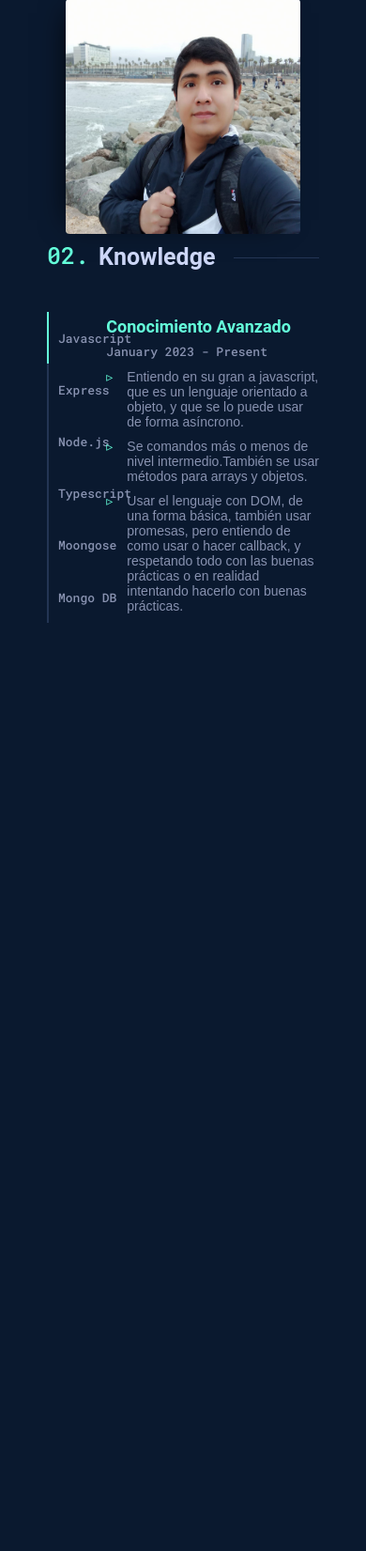
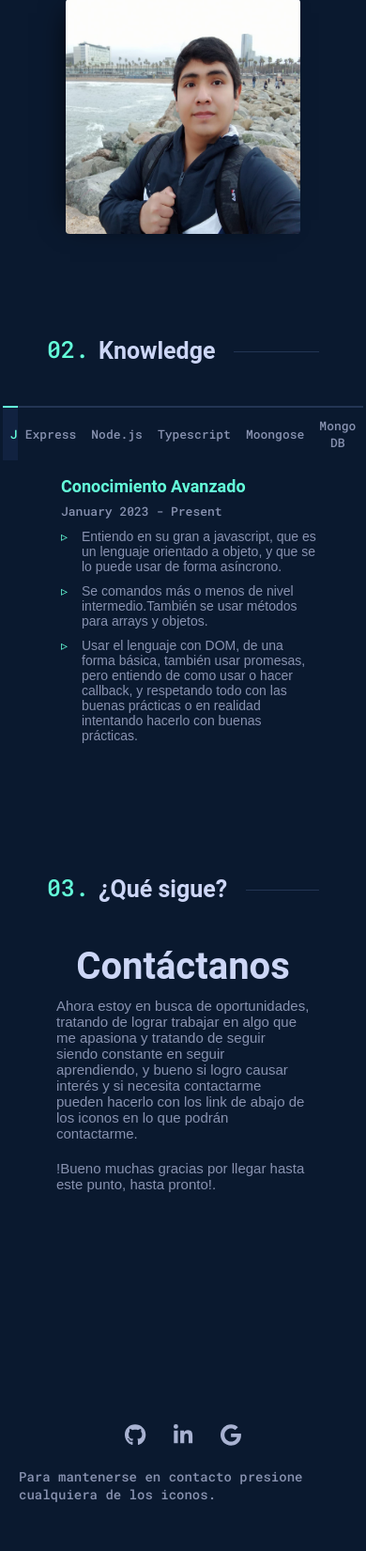
Before and after one commit to sear-code451/Portafolio, a web app: file public/index.html in a window 390 px wide. Shown: the part 1550-3201 px from the top of the page at 94% size. Before the commit the page ends 2213 px from the top, so only its background shows below. Run offline with its HTML, style and script files only (its server is not run), Linux system fonts and the light colour scheme; some libraries are stand-ins or nearby versions; some web fonts are replaced.

Commit message:
Complete: section 3, section 4 and footer

```diff
--- a/public/index.html
+++ b/public/index.html
@@ -10,9 +10,13 @@
     <link rel="stylesheet" href="./style/body.css">
     <link rel="stylesheet" href="./style/media-query-780px/body-media.css">
     <link rel="stylesheet" href="./style/media-query-490px/media-query-490.css">
+    <link rel="stylesheet" href="./style/footer.css">
     <script defer src="./js/script.js"></script>
     <script defer src="./js/example.js"></script>
     <title>Portafolio Pablo Rueda</title>
+    <script src="https://kit.fontawesome.com/9674d29b4d.js" crossorigin="anonymous"></script>
+    <script src="https://cdnjs.cloudflare.com/ajax/libs/font-awesome/6.3.0/css/all.min.css"></script>
+    <script src="https://cdnjs.cloudflare.com/ajax/libs/font-awesome/6.3.0/js/all.min.js" integrity="sha512-2bMhOkE/ACz21dJT8zBOMgMecNxx0d37NND803ExktKiKdSzdwn+L7i9fdccw/3V06gM/DBWKbYmQvKMdAA9Nw==" crossorigin="anonymous" referrerpolicy="no-referrer"></script>
 
 </head>
 <body id="body" class="">
@@ -135,7 +139,7 @@
 
             <div class="container-knowledge">
                 <div class="menu-knowledge">
-                    <button id="javascript-content" tabindex="1" onclick="toggleButtonJs()">
+                    <button id="javascript-content" class="activar" tabindex="1" onclick="toggleButtonJs()">
                         Javascript
                     </button>
 
@@ -161,7 +165,8 @@
                 </div>
 
                 <div class="content-knowledge">
-                    <div class="knowledge-javascript">
+
+                    <div class="item-knowledge" tabindex="1">
                         <h3 class="btn-title-knowledge">
                             Conocimiento Avanzado
                         </h3>
@@ -185,12 +190,187 @@
                             </ul>
                         </div>
                     </div>
+
+                    <div class="item-knowledge not-visible" tabindex="0">
+                        <h3 class="btn-title-knowledge">
+                            Conocimiento Intermedio y Avanzado express
+                        </h3>
+
+                        <p class="btn-data-knowledge">March 2023 - Present</p>
+
+                        <div class="content-paragraph-knowledge">
+                            <ul>
+
+                                <li>
+                                    Entiendo en como usar Express calculo yo que de una forma basica a intermedio, entiendo que con express se crea el servidor y podemos hacer manipulación con el servidor, y bueno se usarlo con otros paquetes de tercero como:
+                                    <span class="underline-color">express-validator   Moongose    Mongo DB.</span>
+                                </li>
+
+                                <li>
+                                    También se usarlo con API, se como usar los protolos de Rest Server. entiendo que esto se lo usa más por buenas prácticas por que no es obligatorio que se haga Rest Server con los servidores... Pero esto se hace más que todo para que el equipo u otras personas entienda a como se están usando los datos.
+                                </li>
+
+                                <li>
+                                    Otra parte sería que entiendo de como usa o se debe de usar los estados de código (Status Code), entiendo que hay una variedad para todo tipo de respuesta (Status Code) y que debemos de saber cual respuesta es la adecuada para dicha situación.
+                                </li>
+                            </ul>
+                        </div>
+                    </div>
+
+                    <div class="item-knowledge not-visible" tabindex="0">
+                        <h3 class="btn-title-knowledge">
+                            Conocimiento Avanzado Node
+                        </h3>
+
+                        <p class="btn-data-knowledge">March 2023 - Present</p>
+
+                        <div class="content-paragraph-knowledge">
+                            <ul>
+
+                                <li>
+                                    Se usar Node con javascript, y bueno todo lo mencionado con la lista, se podría decir que entiendo de una forma intermedia, se que es un tipo de entorno de trabajo de conectar javascript con el back y hacer uso con <span class="underline-color">Npm o yargs</span>.
+                                </li>
+
+                                <li>
+                                    He podido crear proyectos como mi portafolio y otro de no forma visual pero lo tengo en archivos de como he usado y vinculado de usar Node.js con Mongo DB, NPM o yargs, un ejemplo de un npm que me pareció interesante de como usar handlebars, que se lo usa para servidores se podría decir sencillos o pequeños, en otras palabras Node.js es un entorno de trabajo o que nos da una serie de biblioteca de terceros, de aprovechar esas cosas y saber usar e implementarlos en nuestros proyectos.
+                                </li>
+
+                                <li>
+                                    Como tiene una gran variedad de paquete Node.js de npm y otras cosas es sólo buscar lo que se necesita e implementarlo en nuestro proyecto con la herramienta adecuada que nos da o podamos encontrar con "Node.js".
+                                </li>
+                            </ul>
+                        </div>
+                    </div>
+
+                    <div class="item-knowledge not-visible" tabindex="0">
+                        <h3 class="btn-title-knowledge">
+                            Conocimiento Intermedio Ts
+                        </h3>
+
+                        <p class="btn-data-knowledge">February 2023 - Present</p>
+
+                        <div class="content-paragraph-knowledge">
+                            <ul>
+
+                                <li>
+                                    Logro entender como se puede transpilar datos de Typescript a javascript, también noción de como usarlo con Test de pruebas como Cypress, Jest.
+                                </li>
+
+                                <li>
+                                    Quiero comentar que también entiendo aunque sea lo básico de los Test Unitarios, Integración y End to End.
+                                    Tengo algunos proyectos en mi cuenta de gitHub sobre Test Unitarios y End to End.
+                                </li>
+
+                                <li>
+                                    Entendimiento de como usar Implements, abstract, class, e interfaces, todo eso claramente con la fuerte tipado (Tipo de datos) que debe tener tales cosas para así evitar errores más adelante.
+                                </li>
+                            </ul>
+                        </div>
+                    </div>
+
+                    <div class="item-knowledge not-visible" tabindex="0">
+                        <h3 class="btn-title-knowledge">
+                            Conocimiento Intermedio Mongoose
+                        </h3>
+
+                        <p class="btn-data-knowledge">March 2023 - Present</p>
+
+                        <div class="content-paragraph-knowledge">
+                            <ul>
+
+                                <li>
+                                    Puedo combinar Mongoose con Mongo DB y express. Bueno también todo eso con express-validator, lograr entender como funciona y mezclarlos todo esto para que funcione correctamente.
+                                </li>
+
+                                <li>
+                                    Otro dato sería tambien la combinación aparte de usar lo anterior, también puedo usarlo con apis Rest, e imaginarme como usar también los estados de código (Status Code), que tipo de respuesta (response) enviar.
+                                </li>
+
+                                <li>
+                                    Quiero dar a entender que a la hora de usar o diseñar mis API, lo hago con <span class="underline-color">Postman:</span>
+                                    tengo un noción o conocimiento claro de como usar las Apis con postman que rest Server probar o usar, bueno lo uso bastante, que he logrado entender lo básico.
+                                </li>
+                            </ul>
+                        </div>
+                    </div>
+
+                    <div class="item-knowledge not-visible" tabindex="0">
+                        <h3 class="btn-title-knowledge">
+                            Conocimiento Intermedio
+                        </h3>
+
+                        <p class="btn-data-knowledge">March 2023 - Present</p>
+
+                        <div class="content-paragraph-knowledge">
+                            <ul>
+
+                                <li>
+                                    Realmente tengo que asincerarme diciendo que sólo tengo una noción llendo a entender o completar de entender lo básico. Solo se como crear una base de datos, como conectarlo con Mongoose mi base dato, y express y usar middlewares y eso. Pero en si no tengo aún los conocimientos básicos de Mongo DB, sólo se como implementarlos con las demás herramientas
+                                </li>
+
+                                <li>
+                                    Bueno muchas gracias por leer hasta el momento, trato de ser sincero con lo que sé y poder ganar una oportunidad de poder trabajar en algo que me apasiona.
+                                </li>
+                            </ul>
+                        </div>
+                    </div>
                 </div>
             </div>
 
 
         </section>
 
+        <section id="section-contact" class="section-main">
+            <h3 class="title_about">
+                ¿Qué sigue?
+            </h3>
+
+            <h2 class="sub-title">
+                Contáctanos
+            </h2>
+
+            <div class="content-contact">
+                <ul>
+                    <li>
+                        Ahora estoy en busca de oportunidades, tratando de lograr trabajar en algo que me apasiona y tratando de seguir siendo constante en seguir aprendiendo, y bueno si logro causar interés y  si necesita contactarme pueden hacerlo con los link de abajo de los iconos en lo que podrán contactarme.
+                    </li>
+
+                    <li>
+                        !Bueno muchas gracias por llegar hasta este punto, hasta pronto!.
+                    </li>
+                </ul>
+            </div>
+        </section>
+
     </main>
+
+    <footer>
+        <div class="social-network">
+            <ul>
+                <li>
+                    <a href="#">
+                        <i class="fa-brands fa-github size"></i>
+                    </a>
+                </li>
+                <li>
+                    <a href="#">
+                        <i class="fa-brands fa-linkedin-in size"></i>
+                    </a>
+                </li>
+                <li>
+                    <a href="#">
+                        <i class="fa-brands fa-google size"></i>
+                    </a>
+                </li>
+            </ul>
+
+        </div>
+
+        <div class="final-content">
+            <p>
+                Para mantenerse en contacto presione cualquiera de los iconos.
+            </p>
+        </div>
+    </footer>
 </body>
 </html>
--- a/public/style/body.css
+++ b/public/style/body.css
@@ -150,6 +150,9 @@
 }
 
 /* Section 3: Knowledge */
+#Knowledge {
+    min-height: 75vh;
+}
 
 #Knowledge .title_about::before {
     counter-increment: section 2;
@@ -182,6 +185,7 @@
     border: none;
     cursor: pointer;
     border-left: var(--color-navy) solid 2px;
+    transition: 0.4s;
 }
 
 .menu-knowledge button:hover {
@@ -191,8 +195,11 @@
 
 
 
-.menu-knowledge #javascript-content {
+.menu-knowledge .activar {
     border-left: var(--colorSkyBlue) solid 2px;
+    background-color: var(--color-lightest-navy);
+    color: var(--colorSkyBlue);
+    transition: 0.4s;
 }
 
 /* content-knowledge */
@@ -200,6 +207,10 @@
 .container-knowledge .content-knowledge {
     grid-area: derecha;
     padding-left: 15px;
+}
+
+.content-knowledge .not-visible {
+    display: none;
 }
 
 .btn-title-knowledge{
@@ -234,3 +245,45 @@
     left: 0;
     color: var(--colorSkyBlue);
 }
+
+.underline-color {
+    color: var(--colorSkyBlue);
+    font-family: var(--sourceText);
+    font-size: var(--textSize);
+}
+
+
+/* Section 3 : ¿Qué sigue? */
+
+#section-contact {
+    min-height: 65vh;
+    margin-top: 50px;
+}
+
+.sub-title {
+    display: flex;
+    justify-content: center;
+    align-items: center;
+    font-family: var(--sourceMain);
+    color: var(--colorTitle);
+    font-size: 40px;
+}
+
+#section-contact .title_about::before {
+    counter-increment: section 3;
+}
+
+.content-contact ul {
+    display: flex;
+    flex-direction: column;
+    justify-content: center;
+    align-items: center;
+}
+
+.content-contact ul li {
+    font-family: var(--sourceText);
+    font-size: 15px;
+    list-style: none;
+    color: var(--colorText);
+    padding: 10px;
+}
--- /dev/null
+++ b/public/style/footer.css
@@ -0,0 +1,55 @@
+
+/* FOOTER */
+footer {
+    display: flex;
+    justify-content: center;
+    flex-direction: column;
+    min-height: 150px;
+    padding: 20px;
+    margin: 0 0 20px 0 ;
+}
+
+.social-network {
+    display: block;
+    width: 100%;
+    height: 50px;
+}
+
+.social-network ul {
+    display: flex;
+    justify-content: center;
+    align-items: center;
+}
+
+.social-network li {
+    list-style: none;
+    padding: 10px 15px;
+}
+
+.social-network li a {
+    color: #a8b2d1;
+}
+
+.social-network li a:hover {
+    color: var(--colorSkyBlue);
+}
+
+/* Iconos Redes Sociales */
+
+.social-network ul li a .size {
+    font-size: 23px;
+}
+
+.final-content {
+    display: flex;
+    justify-content: center;
+    align-items: center;
+    height: 50px;
+}
+
+.final-content p {
+    font-family: var(--sourceSecundary);
+    font-size: var(--textSize);
+    color: var(--colorText);
+    /* padding: 10px 0 0 0; */
+}
--- a/public/style/media-query-780px/body-media.css
+++ b/public/style/media-query-780px/body-media.css
@@ -4,6 +4,10 @@
         .main-body {
             z-index: 3;
             padding: 0px 50px;
+        }
+
+        #Knowledge {
+            padding: 100px 0 0 0;
         }
 
         .active {
@@ -24,4 +28,26 @@
             justify-content: center;
             align-items: center;
         }
+
+        .container-knowledge {
+            display: block;
+        }
+
+        .container-knowledge .menu-knowledge {
+            display: flex;
+            justify-content: center;
+            margin-bottom: 16.5px;
+        }
+
+        .menu-knowledge button {
+            border-top: var(--color-navy) solid 2px ;
+            padding: 10px 8px;
+            padding-left: none;
+            border-left: none;
+        }
+
+        .menu-knowledge .activar{
+            border-top: var(--colorSkyBlue) solid 2px ;
+            border-left: none;
+        }
 }
```
Also changed, not shown: markdown/css/classList-contains.md (added, +5 -0 lines), markdown/html/iconos-instalar.md (added, +9 -0 lines), public/js/script.js (+56 -41 lines), public/img/github.png (added), public/img/google.png (added), public/img/linkedin.png (added), public/img/logo.jpg (deleted), public/style/media-query-780px/media-querys.css (line endings or trailing spaces).
